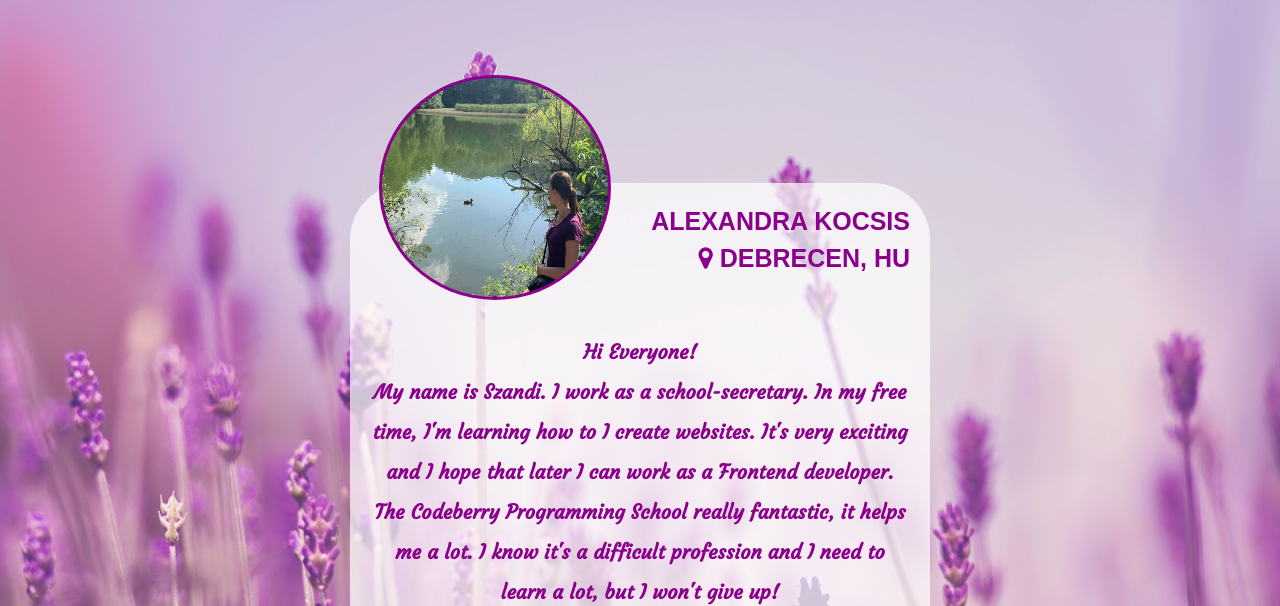
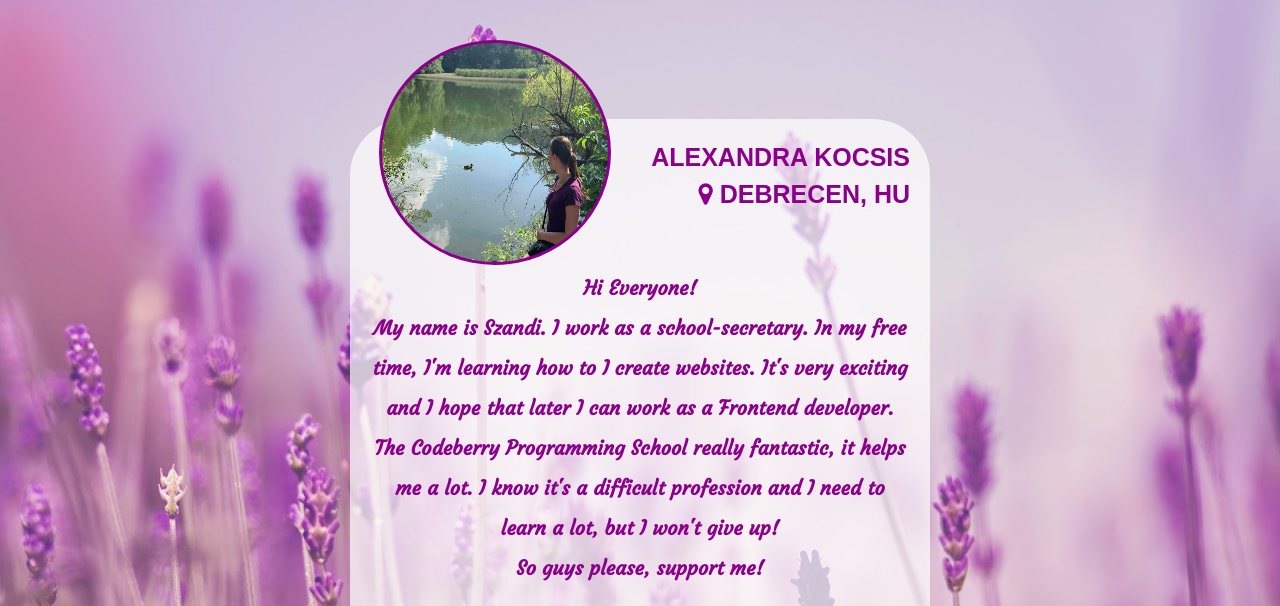
Before and after one commit to Szandi-2021/name-card, a plain HTML site: page index.html in a window 1280 px wide. Shown: the top 606 px of the page. Drawn offline with Linux system fonts and the light colour scheme.

Commit message:
add base file structure

```diff
--- a/main.css
+++ b/main.css
@@ -11,7 +11,7 @@
   background-color: hsla(0, 0%, 100%, .7);
   padding: 20px;
   border-radius: 10%;
-  position: fixed;
+  position: relative;
   text-align: center;
 }
 
@@ -22,7 +22,7 @@ body {
   height: 100vh;
   background: url(lev2.jpg) no-repeat center center fixed;
   background-size: cover;
-  margin: 5% 10%;
+  margin: 0 auto;
 }
 
 img{
@@ -33,7 +33,7 @@ img{
   border-radius: 50%;
   padding: 3px;
   background-color: darkmagenta;
-  margin-top: -35%;
+  margin-top: -30%;
 }
 
 .head{
```
